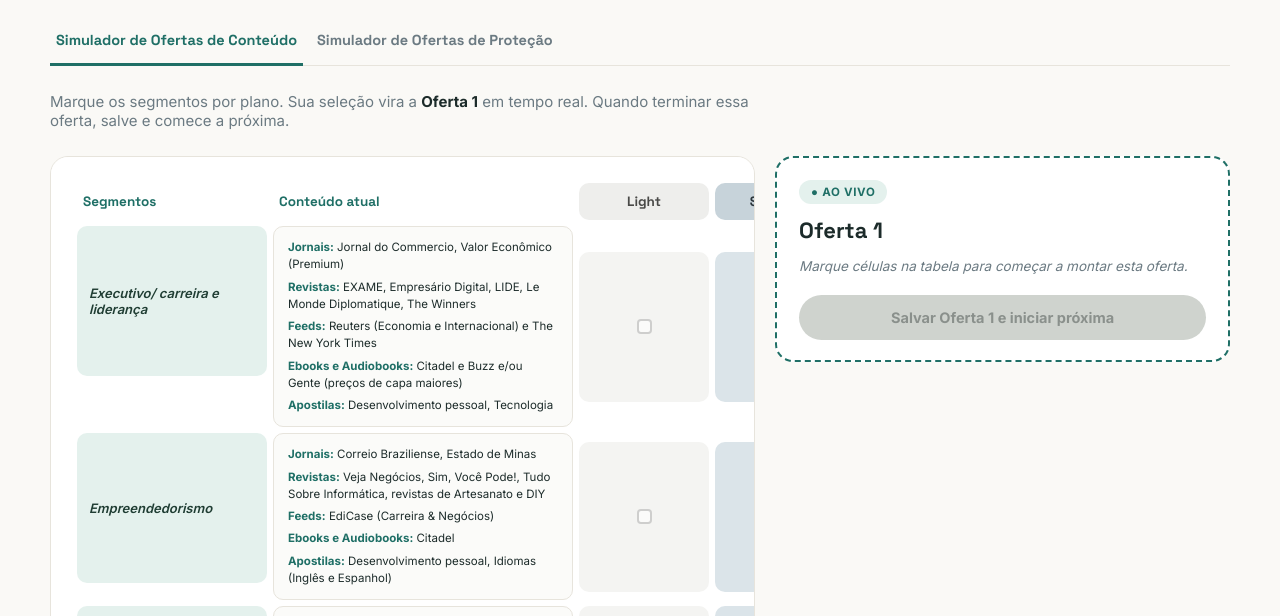
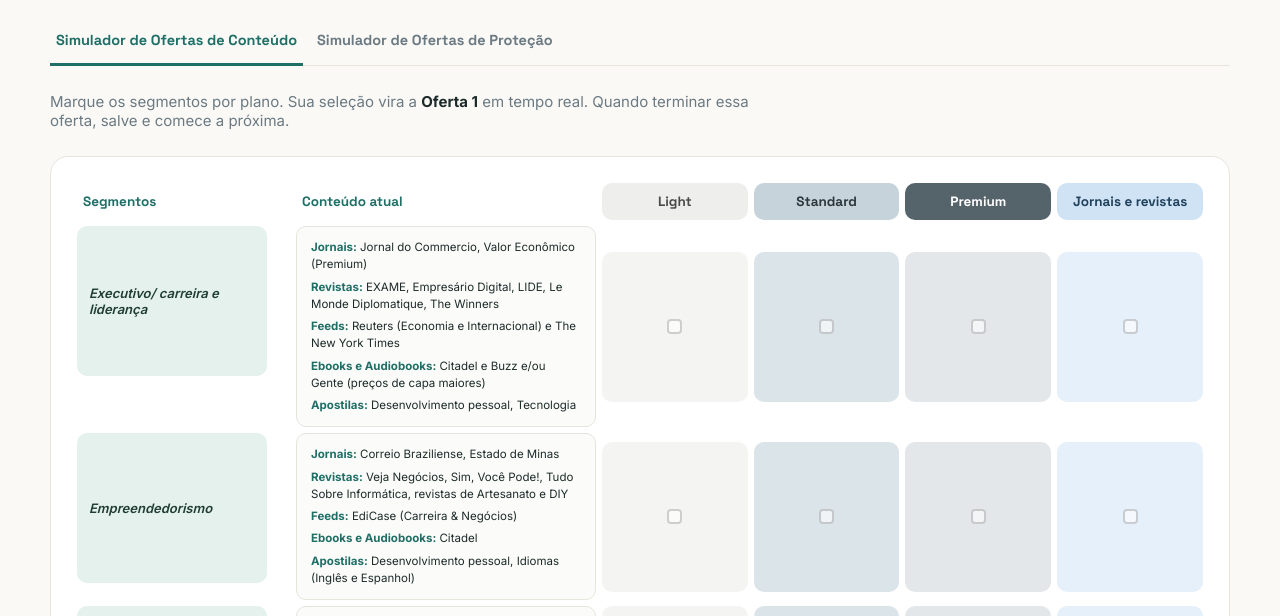
Before and after one commit to biaxmachado-jpg/simuladoraya, a plain HTML site: page index.html in a window 1280 px wide. Shown: the part 113-729 px from the top of the page. Drawn offline with Linux system fonts and the light colour scheme.

Commit message:
Update index.html

```diff
--- a/index.html
+++ b/index.html
@@ -53,8 +53,7 @@
   .subtitle b{ color: var(--ink); }
 
   /* ================= CONTEÚDO (aba 1) ================= */
-  #tab-conteudo .layout{ display:grid; grid-template-columns: minmax(0,1.55fr) minmax(280px,1fr); gap:20px; align-items:start; }
-  @media (max-width: 900px){ #tab-conteudo .layout{ grid-template-columns:1fr; } }
+  #tab-conteudo .layout{ display:grid; grid-template-columns: 1fr; gap:20px; }
 
   #tab-conteudo .table-card{
     background:#fff; border:1px solid var(--line); border-radius: 18px;
@@ -120,7 +119,7 @@
   /* Painel ao vivo + botões (compartilhado no visual entre as duas abas) */
   .live-panel{
     border: 2px dashed var(--teal); border-radius:18px; padding: 22px 22px 20px;
-    background:#fff; position: sticky; top:20px;
+    background:#fff; max-width: 480px;
   }
   .live-tag{
     display:inline-block; background: var(--teal-soft); color: var(--teal);
@@ -185,8 +184,7 @@
   .copy-btn:hover{ background: var(--teal-soft); }
 
   /* ================= PROTEÇÃO (aba 2) ================= */
-  #tab-protecao .layout{ display:grid; grid-template-columns: 1fr 380px; gap:24px; align-items:start; }
-  @media (max-width: 980px){ #tab-protecao .layout{ grid-template-columns:1fr; } }
+  #tab-protecao .layout{ display:grid; grid-template-columns: 1fr; gap:24px; }
 
   #tab-protecao .table-card{
     background:#fff; border:1px solid var(--line); border-radius:18px; padding:22px; overflow-x:auto;
```
